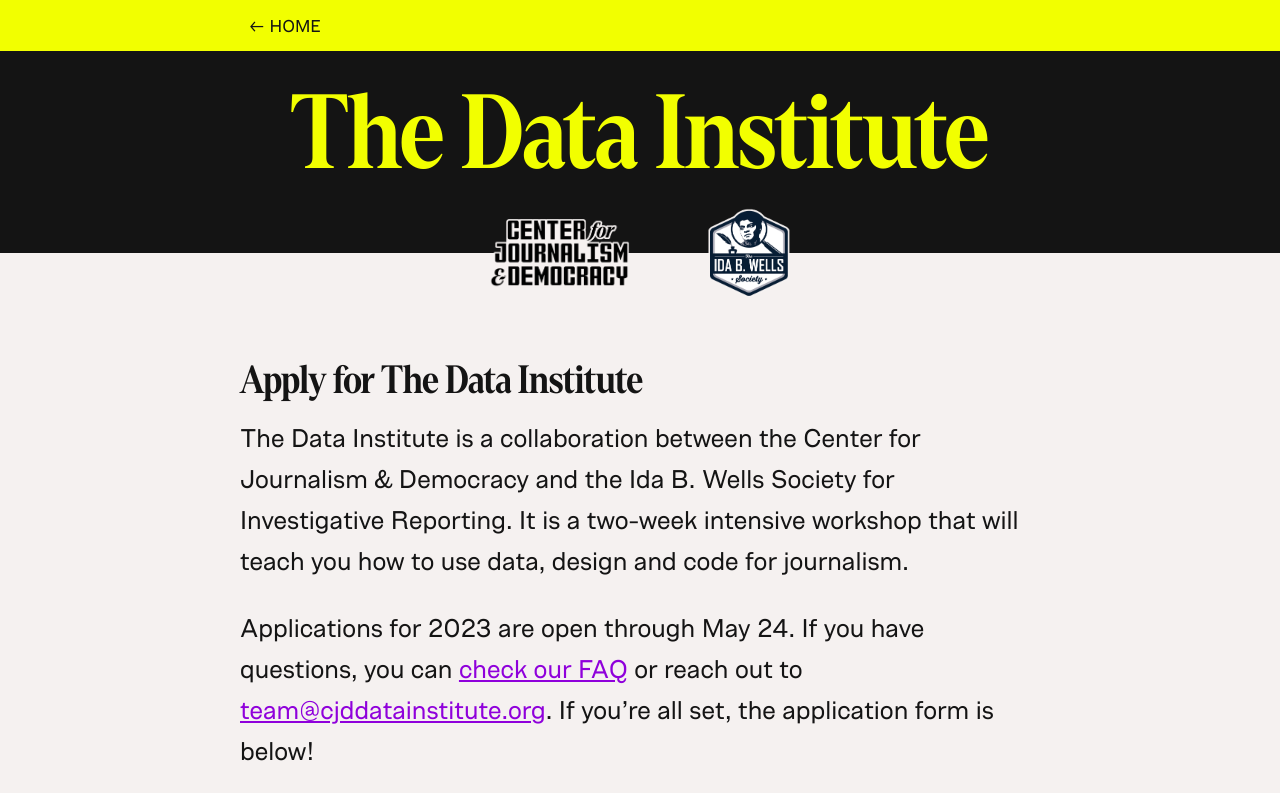
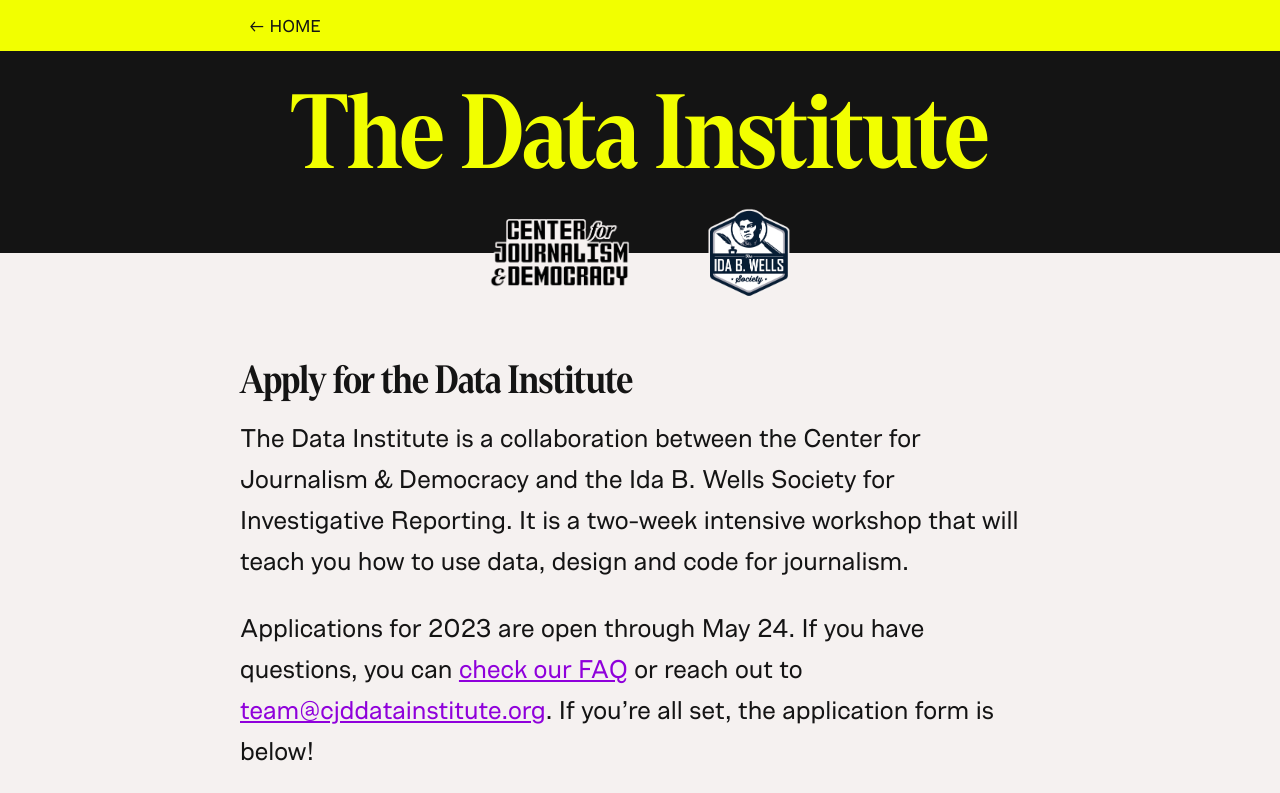
Before and after one commit to OpenNews/datainstitute-website, a Jekyll site: the page built from apply.md, in a window 1280 px wide and 900 px high, cut to the strip 0-793 px from the top of the window. Built offline with Jekyll 4.4.1, drawn with Linux system fonts in a browser that asks for light colours; a script that is not in the unit is left out.

Commit message:
tiny style consistency edit

```diff
--- a/apply.md
+++ b/apply.md
@@ -3,7 +3,7 @@ permalink: /apply/
 title: The Data Institute — Apply!
 ---
 
-## Apply for The Data Institute
+## Apply for the Data Institute
 
 The Data Institute is a collaboration between the Center for Journalism & Democracy and the Ida B. Wells Society for Investigative Reporting. It is a two-week intensive workshop that will teach you how to use data, design and code for journalism.
 
```
